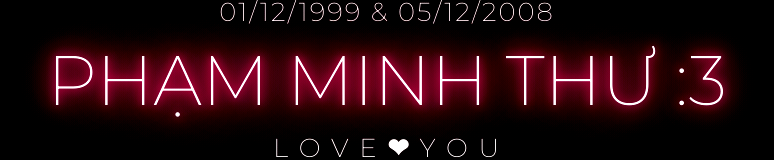
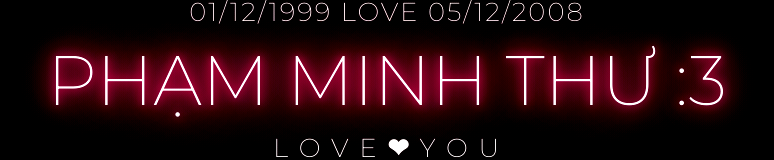
Before and after one commit to syhandsome/PT, a plain HTML site: page index.html in a window 1280 px wide. Shown: the top 160 px of the page, without its empty margins (253-1027 px from the left). Drawn offline with nearby package versions, Linux system fonts and the light colour scheme; animation ran at ten frames a second.

Commit message:
Update index.html

```diff
--- a/index.html
+++ b/index.html
@@ -22,7 +22,7 @@
     <!-- </div> -->
     <div class="title">
       <!-- EDIT HERE -->
-      <h3 class="STARDUST1">01/12/1999 & 05/12/2008</h3>
+      <h3 class="STARDUST1">01/12/1999 LOVE 05/12/2008</h3>
       <h1 class="STARDUST2"> PHẠM MINH THƯ :3 </h1>
       <h3 class="STARDUST3">L O V E <strong>❤</strong> Y O U</h3>
       <img class="img" src="PT.jpg" alt="JUNO_OKYO" />
```
